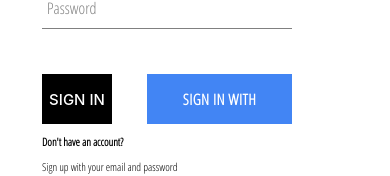
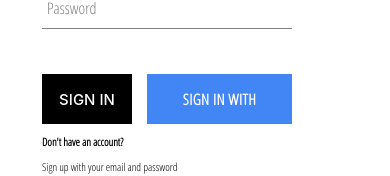
Before and after one commit to hemantsengar1234/ecom-shop, a React (Create React App) app: page /auth in a window 390 px wide. Shown: the part 305-481 px from the top of the page. Built offline with nearby package versions, Linux system fonts and the light colour scheme; no server answers; the database is empty.

Commit message:
eight commit

```diff
--- a/src/components/sign-in-form/sign-in-form.styles.scss
+++ b/src/components/sign-in-form/sign-in-form.styles.scss
@@ -10,6 +10,25 @@
   .buttons-container {
     display: flex;
     justify-content: space-between;
+
+    .sign-in {
+      width: 140px;
+      border: none;
+      background: black;
+      color: white;
+      font-size: 15px;
+      font-weight: 470;
+      font-family: -apple-system, BlinkMacSystemFont, 'Segoe UI', 'Roboto', 'Oxygen',
+      'Ubuntu', 'Cantarell', 'Fira Sans', 'Droid Sans', 'Helvetica Neue',
+      sans-serif;
+    }
+
+    .sign-in:hover{
+      cursor: pointer;
+      background-color: white;
+      color: black;
+      border: 1px solid black;
+    }
   }
 }
 
@@ -19,12 +38,12 @@
 
     .buttons-container {
       .sign-in {
-        width: 70px;
+        width: 90px;
         border: none;
         background: black;
         color: white;
         font-size: 15px;
-        font-weight: 500;
+        font-weight: 480;
         font-family: -apple-system, BlinkMacSystemFont, 'Segoe UI', 'Roboto', 'Oxygen',
         'Ubuntu', 'Cantarell', 'Fira Sans', 'Droid Sans', 'Helvetica Neue',
         sans-serif;
```
